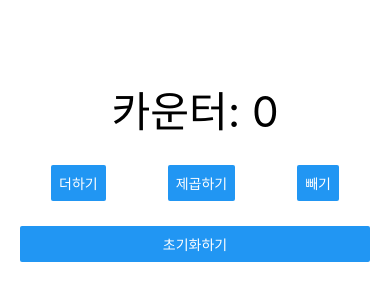
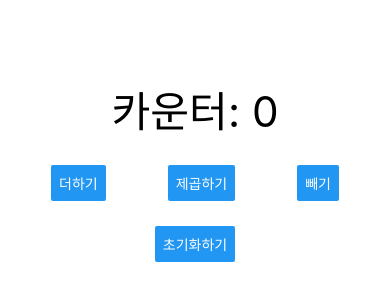
Before and after one commit to DAAC-A00/rn_tutorial_01, a React Native app: screen / in a window 390 px wide. Shown: the part 252-552 px from the top of the page. Built offline with nearby package versions, Linux system fonts and the light colour scheme.

Commit message:
refactoring

```diff
--- a/App.tsx
+++ b/App.tsx
@@ -5,30 +5,16 @@ import React, { useState } from 'react'; // React와 useState 훅을 임포트
 import { View, Text, Button, StyleSheet, Dimensions } from 'react-native'; // React Native의 컴포넌트를 임포트합니다.
 
 // 화면 크기를 가져옵니다.
-const { width, height } = Dimensions.get('window');
+const { height } = Dimensions.get('window');
 
 const App: React.FC = () => { // App 컴포넌트를 정의합니다.
   const [count, setCount] = useState<number>(0); // 카운터의 초기값을 0으로 설정합니다.
 
-  // 초기화 버튼을 눌렀을 때 호출되는 함수입니다.
-  const reset = () => {
-    setCount(0); // 카운터의 초기값인 0으로 설정합니다.
-  };
-
-  // 더하기 버튼을 눌렀을 때 호출되는 함수입니다.
-  const increment = () => {
-    setCount(count + 1); // 현재 카운터 값에 1을 더합니다.
-  };
-
-  // 제곱하기 버튼을 눌렀을 때 호출되는 함수입니다.
-  const square = () => {
-    setCount(count * count); // 현재 카운터 값을 제곱합니다.
-  };
-
-  // 빼기 버튼을 눌렀을 때 호출되는 함수입니다.
-  const decrement = () => {
-    setCount(count - 1); // 현재 카운터 값에서 1을 뺍니다.
-  };
+  // 카운터 조작 함수들을 정의합니다.
+  const reset = () => setCount(0);
+  const increment = () => setCount(prevCount => prevCount + 1);
+  const square = () => setCount(prevCount => prevCount * prevCount);
+  const decrement = () => setCount(prevCount => prevCount - 1);
 
   return (
     <View style={styles.container}>
@@ -38,9 +24,7 @@ const App: React.FC = () => { // App 컴포넌트를 정의합니다.
         <Button title="제곱하기" onPress={square} />
         <Button title="빼기" onPress={decrement} />
       </View>
-      <View style={styles.resetButtonContainer}>
-        <Button title="초기화하기" onPress={reset} />
-      </View>
+      <Button title="초기화하기" onPress={reset} style={styles.resetButton} />
     </View>
   );
 };
@@ -63,7 +47,7 @@ const styles = StyleSheet.create({
     width: '100%', // 컨테이너 너비를 100%로 설정
     marginBottom: height * 0.03, // 아래쪽 여백을 화면 높이에 비례하여 조정
   },
-  resetButtonContainer: { // 초기화 버튼을 위한 스타일
+  resetButton: { // 초기화 버튼 스타일
     width: '100%', // 초기화 버튼 너비를 100%로 설정
   },
 });
```
Also changed, not shown: 1 other file (tests, documents, lock files or other folders).
